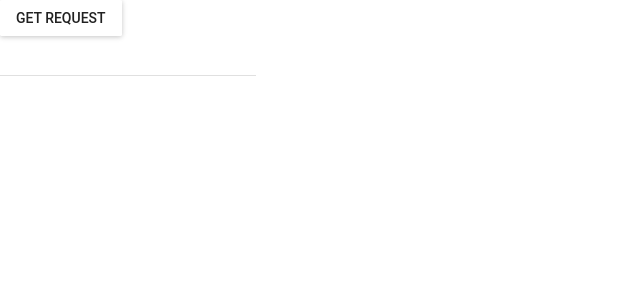
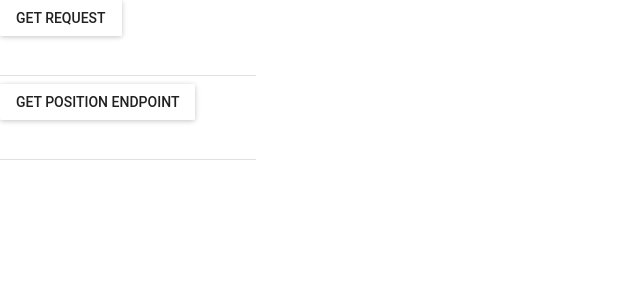
Before and after one commit to machix/CapstoneProject, a React (Create React App) app in the folder frontend/: page / in a window 1280 px wide. Shown: the top 300 px of the page, without its empty margins (0-640 px from the left). Built offline with nearby package versions, Linux system fonts and the light colour scheme.

Commit message:
Display of responses working for endpoints.

```diff
--- a/frontend/src/App.js
+++ b/frontend/src/App.js
@@ -19,22 +19,31 @@ class App extends Component {
     return (
       <MuiThemeProvider>
         <div>
-          <RaisedButton label="Get Request" onClick={() => this.fetchBasicEndpoint()} />
+          <RaisedButton label="Get Request" onClick={() => this.fetchBasicEndpoint("")} />
           <br />
           <TextField value={this.state.getRequestResponse} />
+          <br />
+          <RaisedButton label="Get Position Endpoint" onClick={() => this.fetchBasicEndpoint("/position")} />
+          <br />
+          <TextField value={this.state.getRequestPositionResponse} />
         </div>
       </MuiThemeProvider>
     );
   }
 
   //Method for testing communication with the rudimentary API
-  fetchBasicEndpoint() {
-      var url = 'http://159.203.178.86:8000';
+  fetchBasicEndpoint(endpoint) {
+    var url = 'http://159.203.178.86:8000' + endpoint;
     axios.get(url)
       .then(response => {
         console.log(response.data);
         var res = response.data;
-          this.setState({getRequestResponse: res});
+        if (endpoint == "/position") {
+          var responseString = res['Text'];
+          this.setState({getRequestPositionResponse: responseString})
+        } else {
+          this.setState({ getRequestResponse: res });
+        }
       })
       .catch(error => {
         console.log(error);
```
Lines whose indentation alone changed are shown as unchanged.
